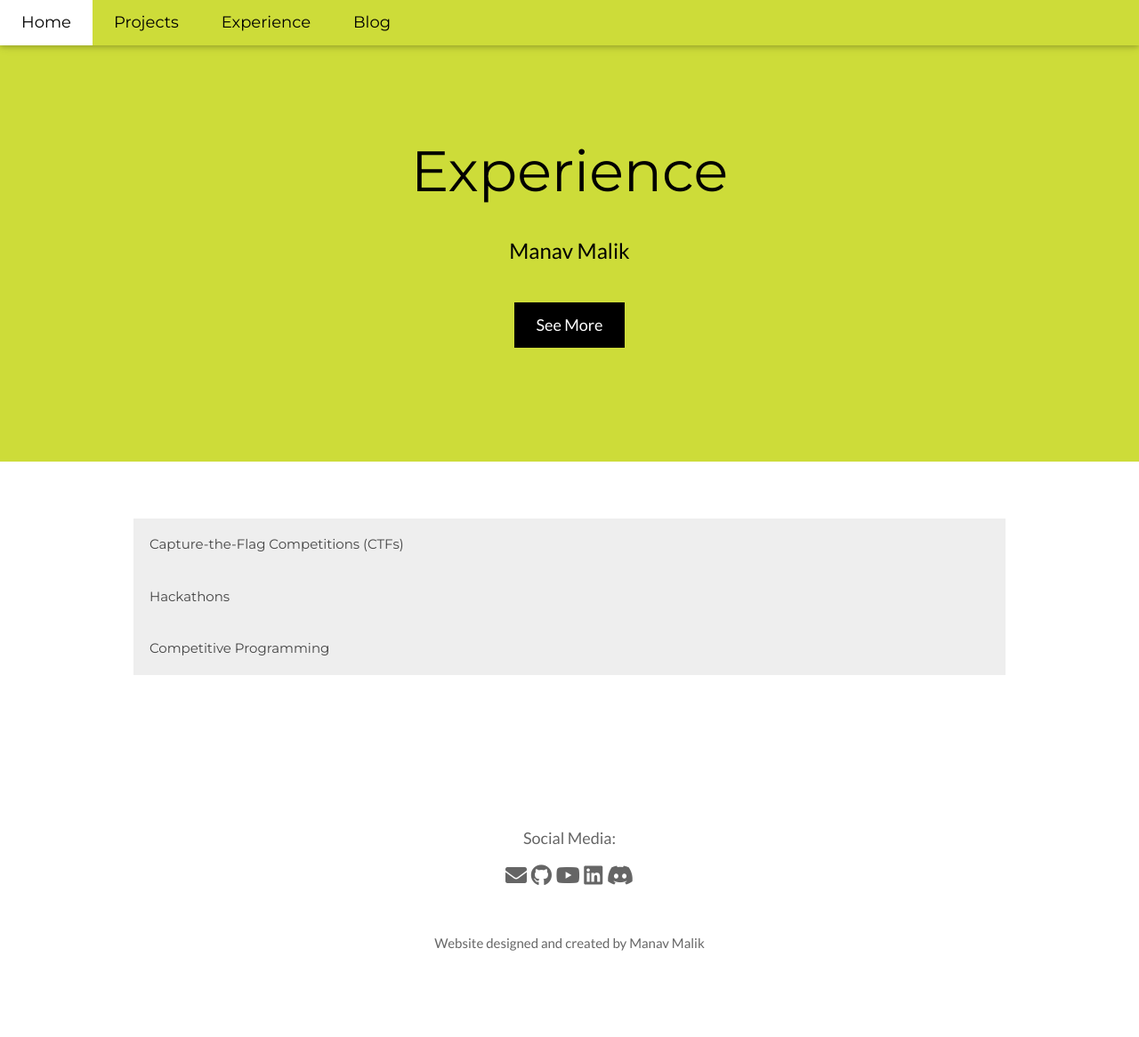
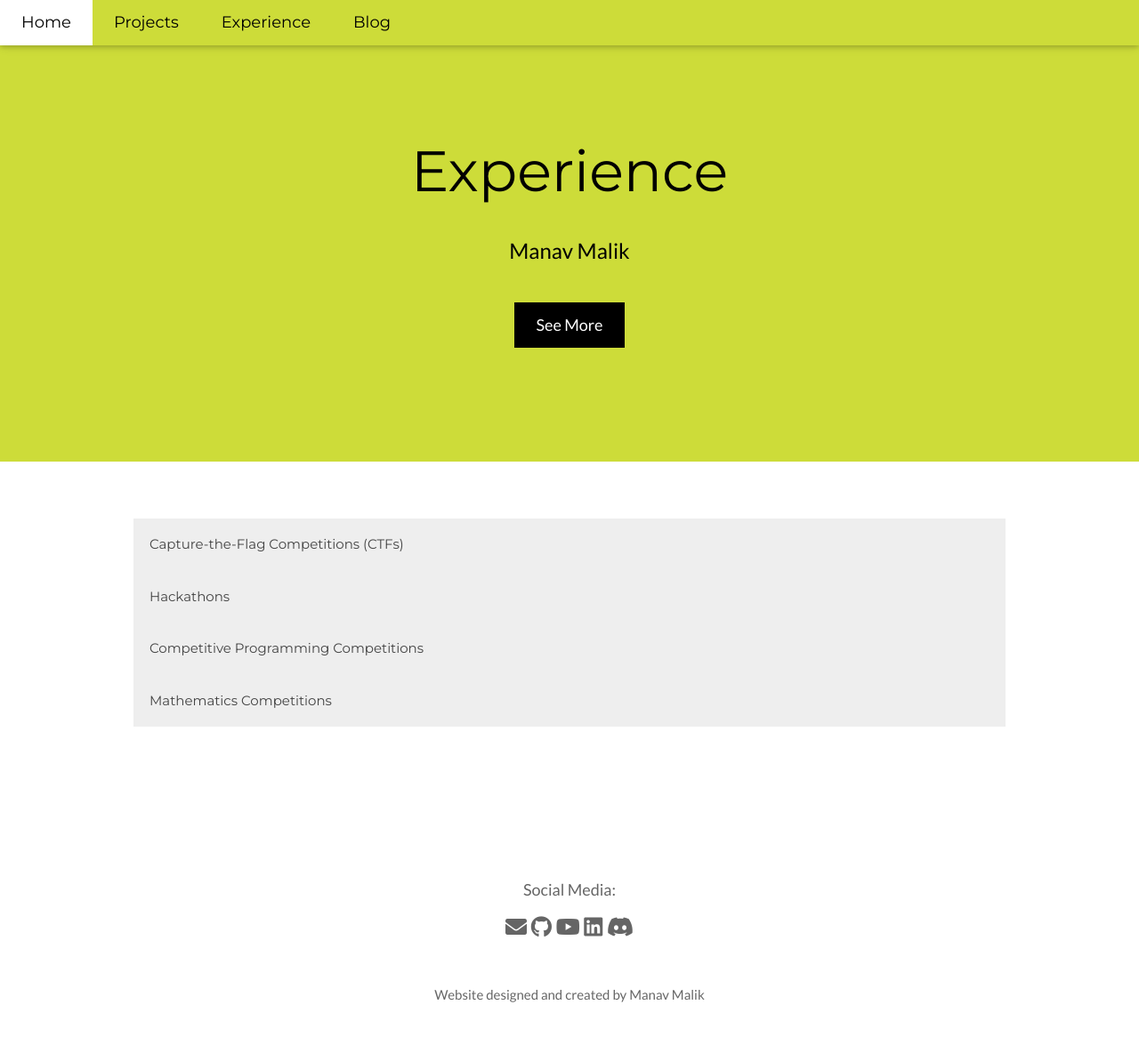
Before and after one commit to 0xmmalik/0xmmalik.github.io, a Jekyll site: the page built from experience/index.html, in a window 1280 px wide and 1209 px high. Shown: the top 1166 px of the window at 89% size. Built offline with Jekyll 4.4.1, drawn with Linux system fonts in a browser that asks for light colours.

Commit message:
added problem solving competition

```diff
--- a/experience/index.html
+++ b/experience/index.html
@@ -104,13 +104,31 @@ title: Experience
     </ul>
 </div>
 
-<button class="accordion">Competitive Programming</button>
+<button class="accordion">Competitive Programming Competitions</button>
 <div class="panel owl-carousel w3-hide-small" style="vertical-align:top;">
     <div class="w3-card-4 w3-light-gray" style="box-shadow:none;height:375px;width:33%;display:inline-block;margin-top:2px;vertical-align:top;">
         <div class="w3-container w3-center toppify" style="height:375px;">
             <img src="/img/hb.jpeg" alt="HB" style="width:95%;margin-top:15px;">
             <div class="w3-section">
                 <h3>HB BYTE 2021</h3>
+                <i class="fas fa-trophy"> 1st place</i>
+            </div>
+        </div>
+    </div>
+</div>
+<div class="w3-hide-medium w3-hide-large">
+    <ul>
+        <li>HB BYTE 2021 – 1st place</li>
+    </ul>
+</div>
+
+<button class="accordion">Mathematics Competitions</button>
+<div class="panel owl-carousel w3-hide-small" style="vertical-align:top;">
+    <div class="w3-card-4 w3-light-gray" style="box-shadow:none;height:375px;width:33%;display:inline-block;margin-top:2px;vertical-align:top;">
+        <div class="w3-container w3-center toppify" style="height:375px;">
+            <img src="/img/mhs.png" alt="MHS" style="width:95%;margin-top:15px;">
+            <div class="w3-section">
+                <h3>Problem Solving 2021</h3>
                 <i class="fas fa-trophy"> 1st place</i>
             </div>
         </div>
```
